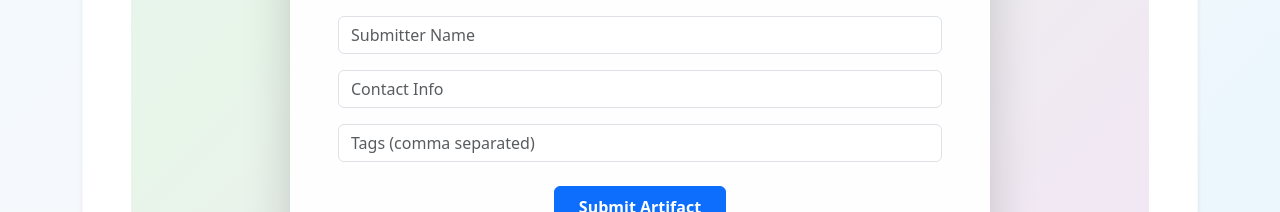
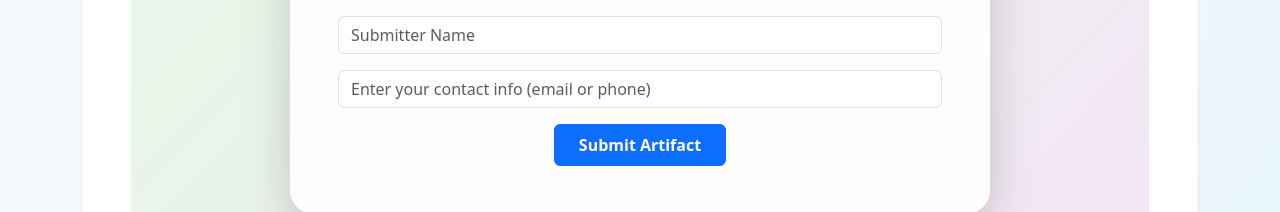
Before and after one commit to Mehboob786/Disaster-Artifacts, a React (Create React App) app in the folder disaster-artifact-frontend/: page /upload in a window 1280 px wide. Shown: the part 1148-1360 px from the top of the page. Built offline with nearby package versions, Linux system fonts and the light colour scheme; no server answers.

Commit message:
tags field remved

```diff
--- a/disaster-artifact-frontend/src/components/UploadForm.jsx
+++ b/disaster-artifact-frontend/src/components/UploadForm.jsx
@@ -147,7 +147,6 @@ export default function UploadForm() {
         eventDate: data.eventDate || new Date().toISOString(),
         submitterName: data.submitterName,
         contact: data.contact,
-        tags: data.tags ? data.tags.split(",").map((t) => t.trim()) : [],
         approved: false,
         createdAt: new Date().toISOString(),
       };
@@ -291,16 +290,8 @@ export default function UploadForm() {
           <Form.Group className="mb-3">
             <Form.Control
               type="text"
-              placeholder="Contact Info"
+              placeholder="Enter your contact info (email or phone)"
               {...register("contact")}
-            />
-          </Form.Group>
-
-          <Form.Group className="mb-4">
-            <Form.Control
-              type="text"
-              placeholder="Tags (comma separated)"
-              {...register("tags")}
             />
           </Form.Group>
 
```
Also changed, not shown: 1 other file (tests, documents, lock files or other folders).
